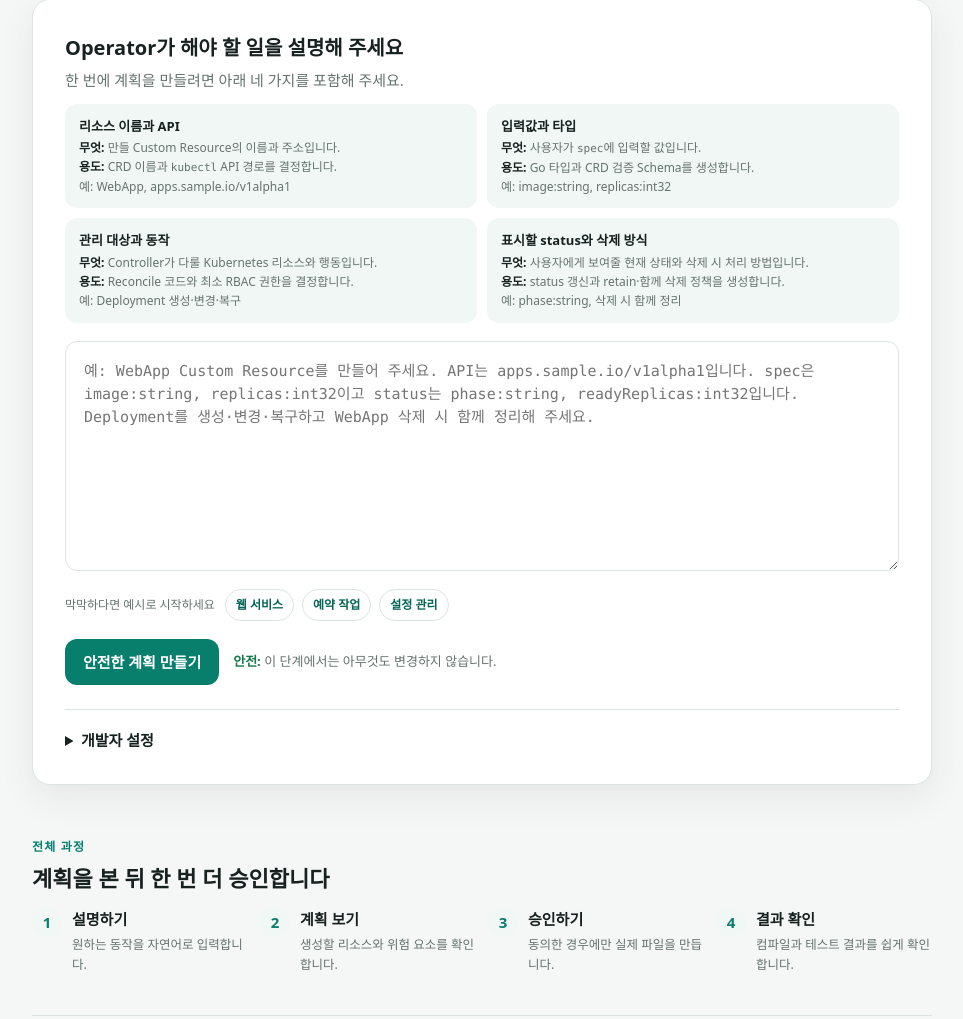
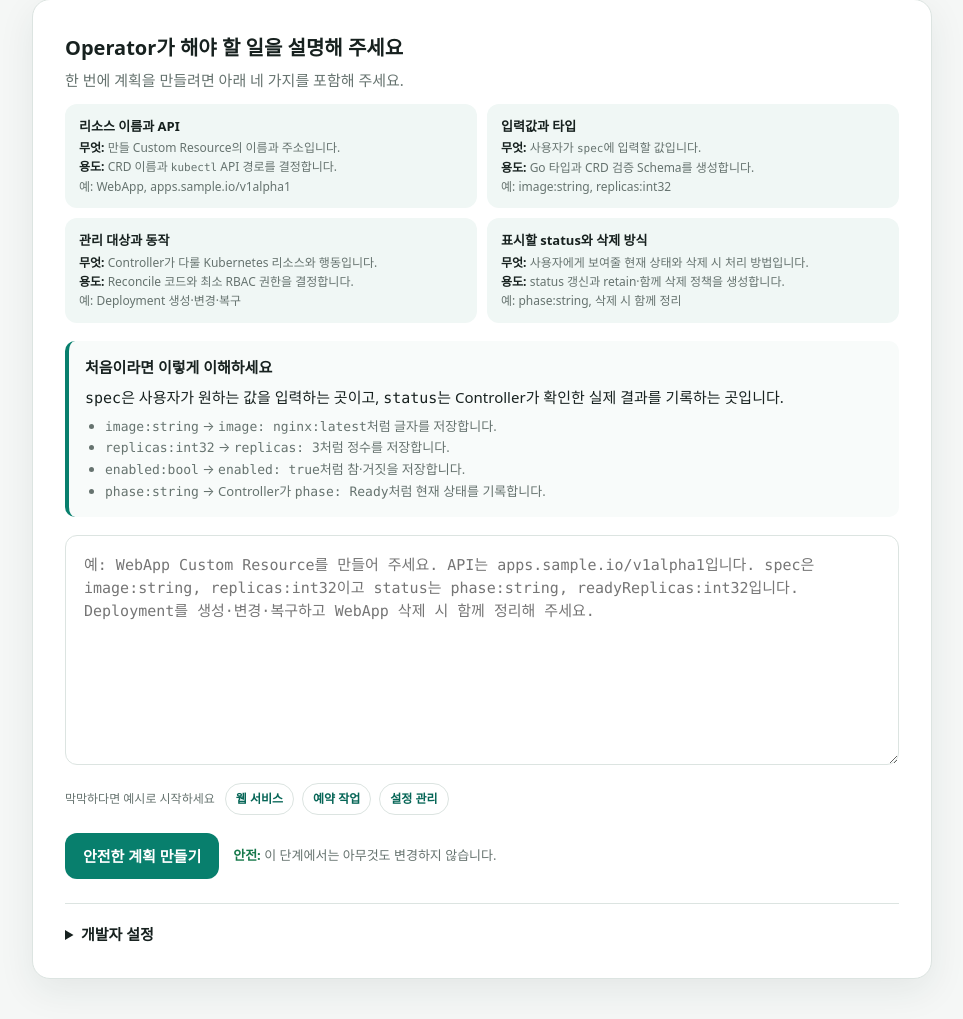
Before and after one commit to kuashi17/k8sagent, a FastAPI app: page / in a window 1280 px wide. Shown: the part 312-1331 px from the top of the page, without its empty margins (158-1121 px from the left). Run offline with FastAPI, Linux system fonts and the light colour scheme.

Commit message:
Add beginner field type examples

```diff
--- a/web/static/styles.css
+++ b/web/static/styles.css
@@ -216,6 +216,25 @@ label small,
 
 .writing-hints code {
   font-size: 11px;
+}
+
+.beginner-note {
+  margin-bottom: 18px;
+  padding: 14px 16px;
+  border-left: 4px solid var(--primary);
+  border-radius: 10px;
+  background: #f8fbfa;
+}
+
+.beginner-note p,
+.beginner-note ul {
+  margin: 6px 0 0;
+}
+
+.beginner-note ul {
+  padding-left: 20px;
+  color: var(--muted);
+  font-size: 13px;
 }
 
 textarea,
--- a/web/templates/base.html
+++ b/web/templates/base.html
@@ -4,7 +4,7 @@
     <meta charset="utf-8">
     <meta name="viewport" content="width=device-width, initial-scale=1">
     <title>{% block title %}Kubebuilder Agent{% endblock %}</title>
-    <link rel="stylesheet" href="{{ url_for('static', path='styles.css') }}?v=20260703-5">
+    <link rel="stylesheet" href="{{ url_for('static', path='styles.css') }}?v=20260703-6">
   </head>
   <body>
     <header class="site-header">
--- a/web/templates/index.html
+++ b/web/templates/index.html
@@ -40,6 +40,16 @@
           <span><b>무엇:</b> 사용자에게 보여줄 현재 상태와 삭제 시 처리 방법입니다.<br><b>용도:</b> status 갱신과 retain·함께 삭제 정책을 생성합니다.<br>예: phase:string, 삭제 시 함께 정리</span>
         </li>
       </ul>
+      <div class="beginner-note">
+        <strong>처음이라면 이렇게 이해하세요</strong>
+        <p><code>spec</code>은 사용자가 원하는 값을 입력하는 곳이고, <code>status</code>는 Controller가 확인한 실제 결과를 기록하는 곳입니다.</p>
+        <ul>
+          <li><code>image:string</code> → <code>image: nginx:latest</code>처럼 글자를 저장합니다.</li>
+          <li><code>replicas:int32</code> → <code>replicas: 3</code>처럼 정수를 저장합니다.</li>
+          <li><code>enabled:bool</code> → <code>enabled: true</code>처럼 참·거짓을 저장합니다.</li>
+          <li><code>phase:string</code> → Controller가 <code>phase: Ready</code>처럼 현재 상태를 기록합니다.</li>
+        </ul>
+      </div>
       <textarea
         id="requirement_text"
         name="requirement_text"
--- a/web/test_app.py
+++ b/web/test_app.py
@@ -191,6 +191,8 @@ class AsyncWebRouteTest(unittest.IsolatedAsyncioTestCase):
         self.assertIn("입력값과 타입", response.text)
         self.assertIn("CRD 이름과", response.text)
         self.assertIn("Reconcile 코드와 최소 RBAC 권한", response.text)
+        self.assertIn("처음이라면 이렇게 이해하세요", response.text)
+        self.assertIn("phase: Ready", response.text)
         self.assertIn(">웹 서비스</button>", response.text)
         self.assertIn("API는 apps.sample.io/v1alpha1입니다.", response.text)
         self.assertIn("readyReplicas: int32", response.text)
```
